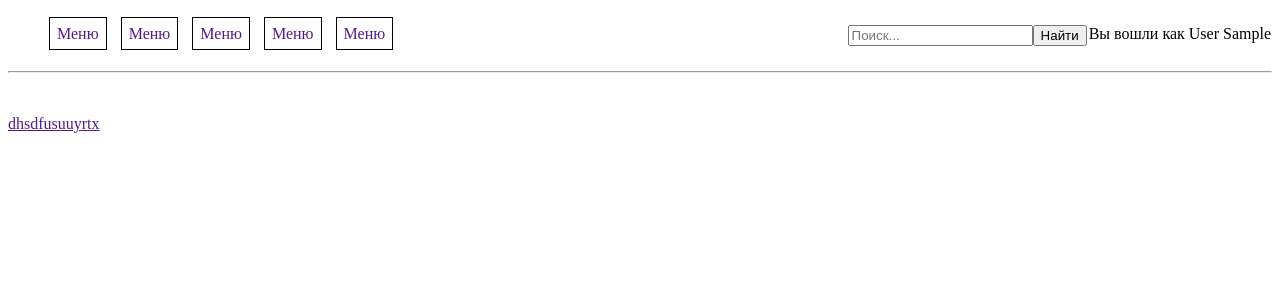
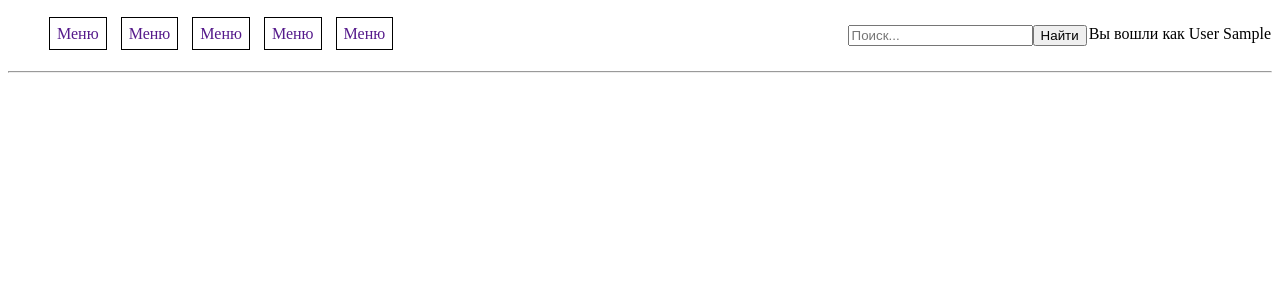
Before and after one commit to ivnglkv/cross_register, a Django app: template common/templates/common/index.html in a window 1280 px wide. Shown: the top 300 px of the page. Run offline with Django 3.2, Linux system fonts and the light colour scheme; the template is opened without the code that fills it, so the values that code supplies are empty; the visitor is signed in with stand-in values (Sample User, id 1); parts of the project's set-up code (start-up, migrations or seed data) failed here and were passed over.

Commit message:
Удалена муссорная ссылка

```diff
--- a/common/templates/common/index.html
+++ b/common/templates/common/index.html
@@ -13,5 +13,4 @@
  	 {% for pbx in pbx.list %}
  	 	<p><a href="">{{ pbx }}</a></p>
 	 {% endfor %}
-	  	 	<p><a href="">dhsdfusuuyrtx</a></p>
 {% endblock%}
```
